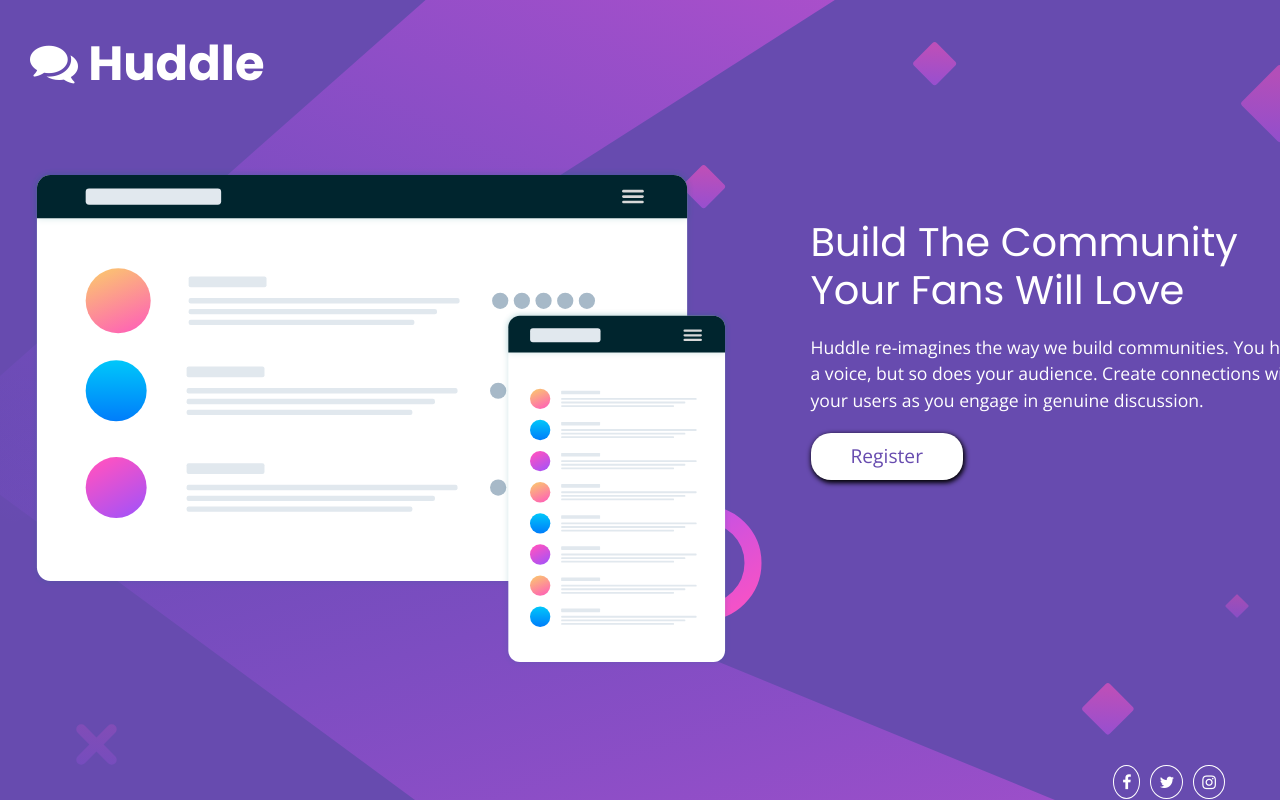
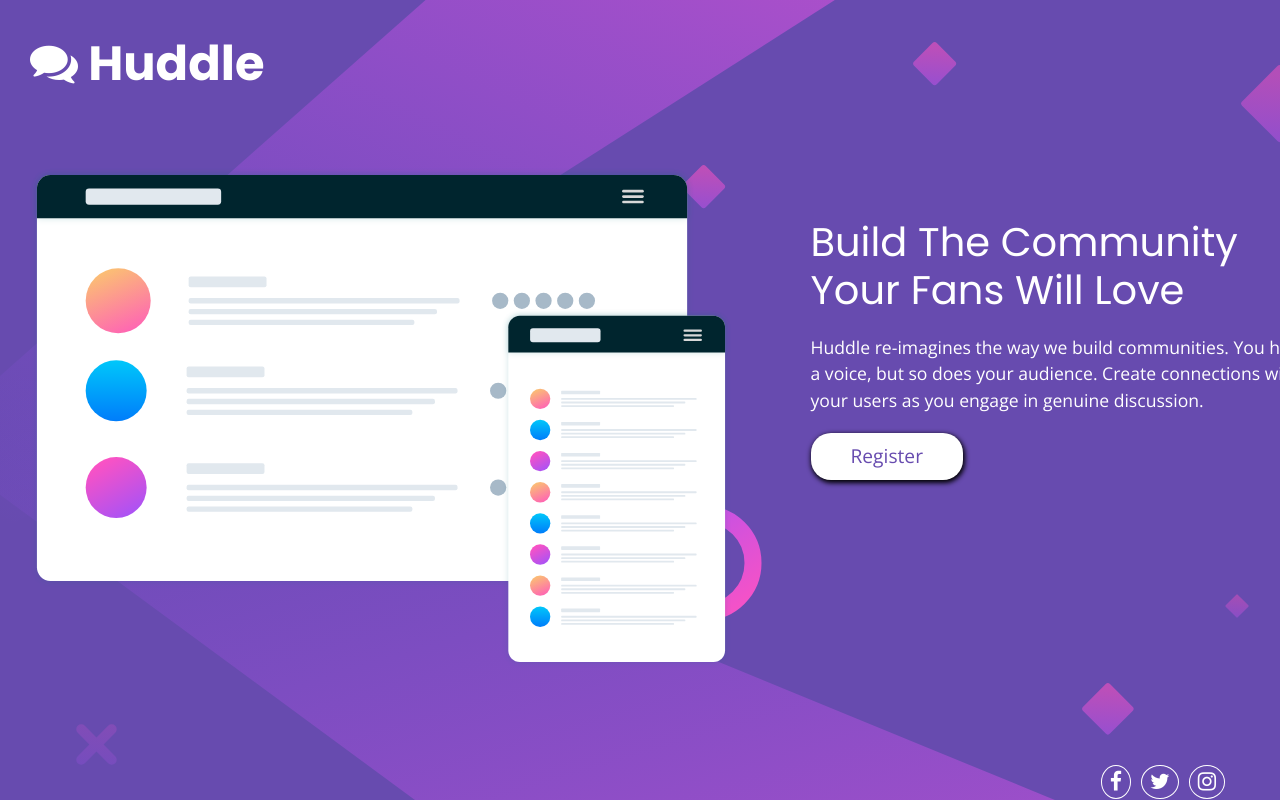
Before and after one commit to KenSparks-Dev/Huddle.v2, a React (Create React App) app: page / in a window 1280 px wide. Shown: the top 804 px of the page. Built offline with nearby package versions, Linux system fonts and the light colour scheme.

Commit message:
bkg update

```diff
--- a/src/App.css
+++ b/src/App.css
@@ -25,7 +25,7 @@
 	font-family: 'Poppins', sans-serif;
 	padding-top: 35px;
 	font-weight: 700;
-	margin-bottom: 45px;
+	margin-bottom: 40px;
 }
 .illustration {
 	margin-bottom: 60px;
@@ -33,7 +33,7 @@
 }
 
 .text {
-	margin-bottom: 40px;
+	margin-bottom: 30px;
 }
 .text h4 {
 	font-family: 'Poppins', sans-serif;
--- a/src/components/Footer.js
+++ b/src/components/Footer.js
@@ -4,9 +4,9 @@
   render() {
     return (
         <div className="social-icons">
-        <span><i className="fa fa-facebook-f fa-lg-lg"></i></span>
-        <span><i className="fa fa-twitter fa-lg-lg"></i></span>
-          <span><i className="fa fa-instagram fa-lg-lg"></i></span>
+        <span><i className="fa fa-facebook-f fa-lg"></i></span>
+        <span><i className="fa fa-twitter fa-lg"></i></span>
+          <span><i className="fa fa-instagram fa-lg"></i></span>
         </div>
     )
   }
```
